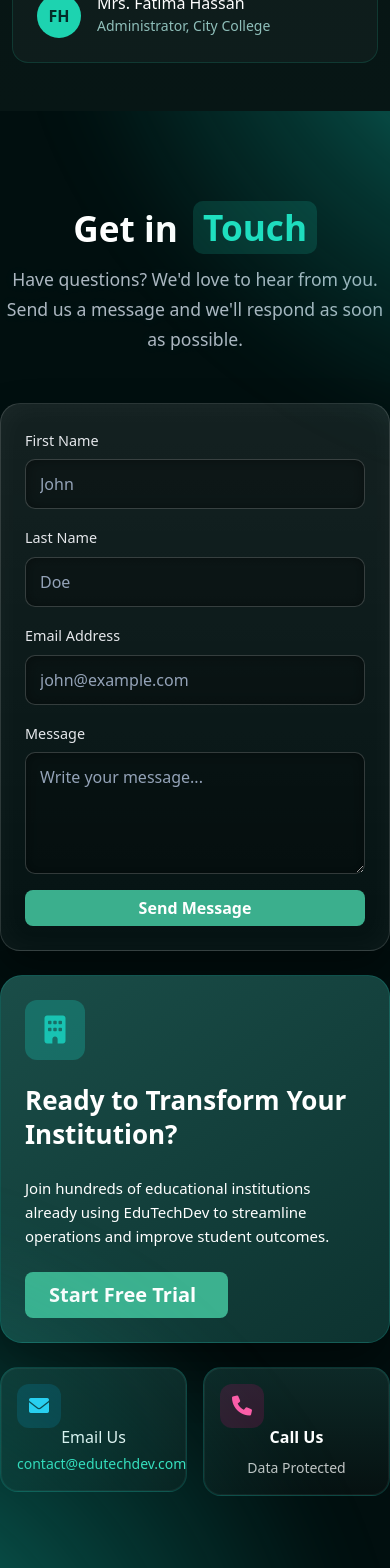
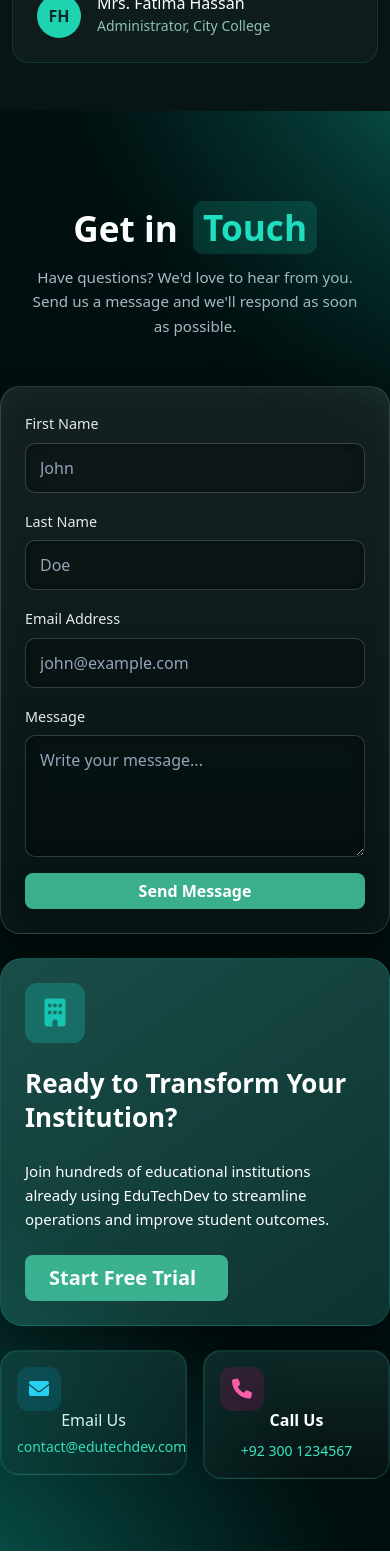
Before and after one commit to JMMAwais/TechDev, an Angular app: page /hero in a window 390 px wide. Shown: the part 5641-7209 px from the top of the page. Built offline with nearby package versions, Linux system fonts and the light colour scheme.

Commit message:
responsive Contact Text

```diff
--- a/src/app/Landing/contact/contact.component.css
+++ b/src/app/Landing/contact/contact.component.css
@@ -69,6 +69,7 @@
   color: rgba(203, 213, 225, 0.85); /* soft gray */
   font-size: 1.1rem;
   line-height: 1.7;
+  padding: 0 12px;
 
   text-shadow: 0 0 12px rgba(34, 211, 238, 0.12);
 }
@@ -237,7 +238,10 @@
   background: rgba(255, 0, 128, 0.15);
   color: #ff5ca8;
 }
-
+.mini-text {
+  font-size: 12px;
+  color: rgba(255,255,255,0.6);
+}
 /* ===== Mobile ===== */
 @media (max-width: 768px) {
   .contact-section {
@@ -247,4 +251,9 @@
   h2 {
     font-size: 1.7rem;
   }
+   .features-desc {
+    font-size: 0.95rem;
+    line-height: 1.6;
+    max-width: 90%;
+  }
 }
--- a/src/app/Landing/contact/contact.component.html
+++ b/src/app/Landing/contact/contact.component.html
@@ -85,7 +85,9 @@
         <i class="fa fa-phone"></i>
       </div>
         <h6 class="fw-bold">Call Us</h6>
-        <small class="opacity-75">Data Protected</small>
+        <a href="tel:+923001234567" class="mini-link">
+          +92 300 1234567
+        </a>
       </div>
     </div>
   </div>
```
